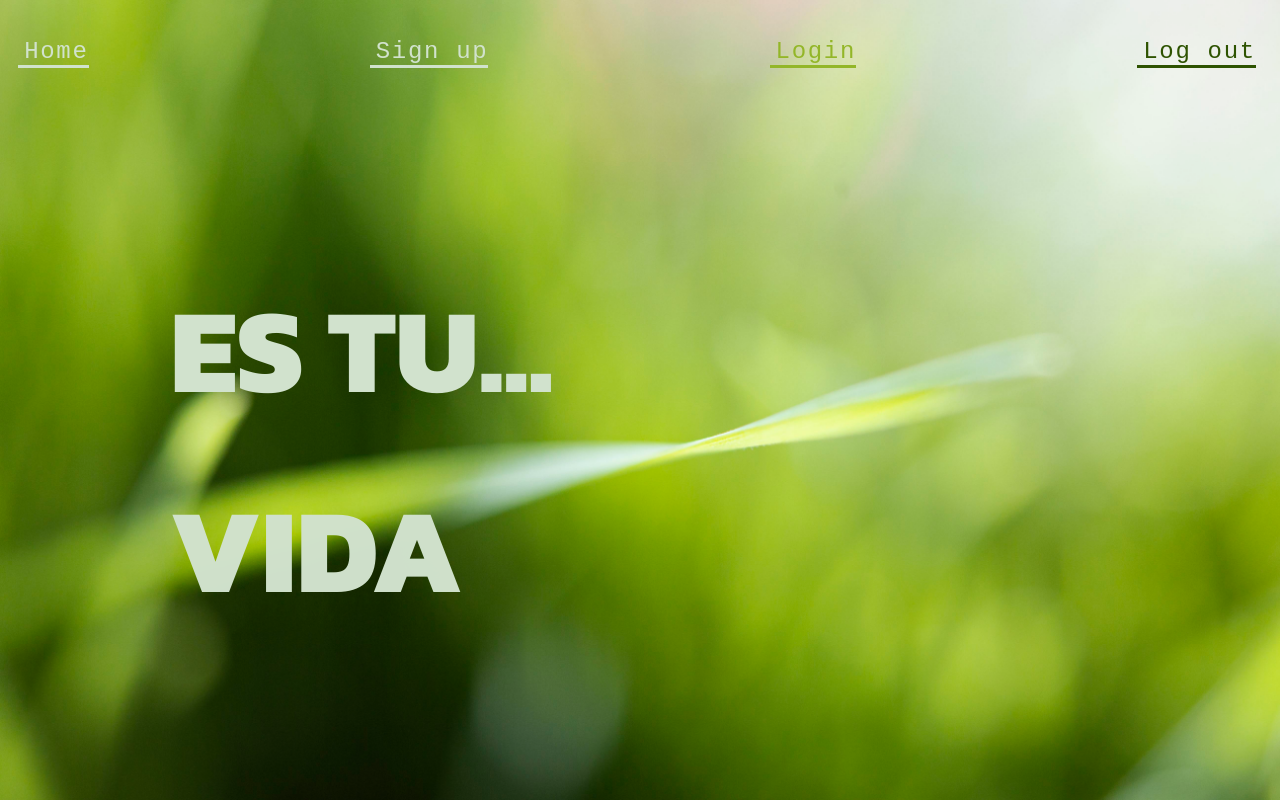
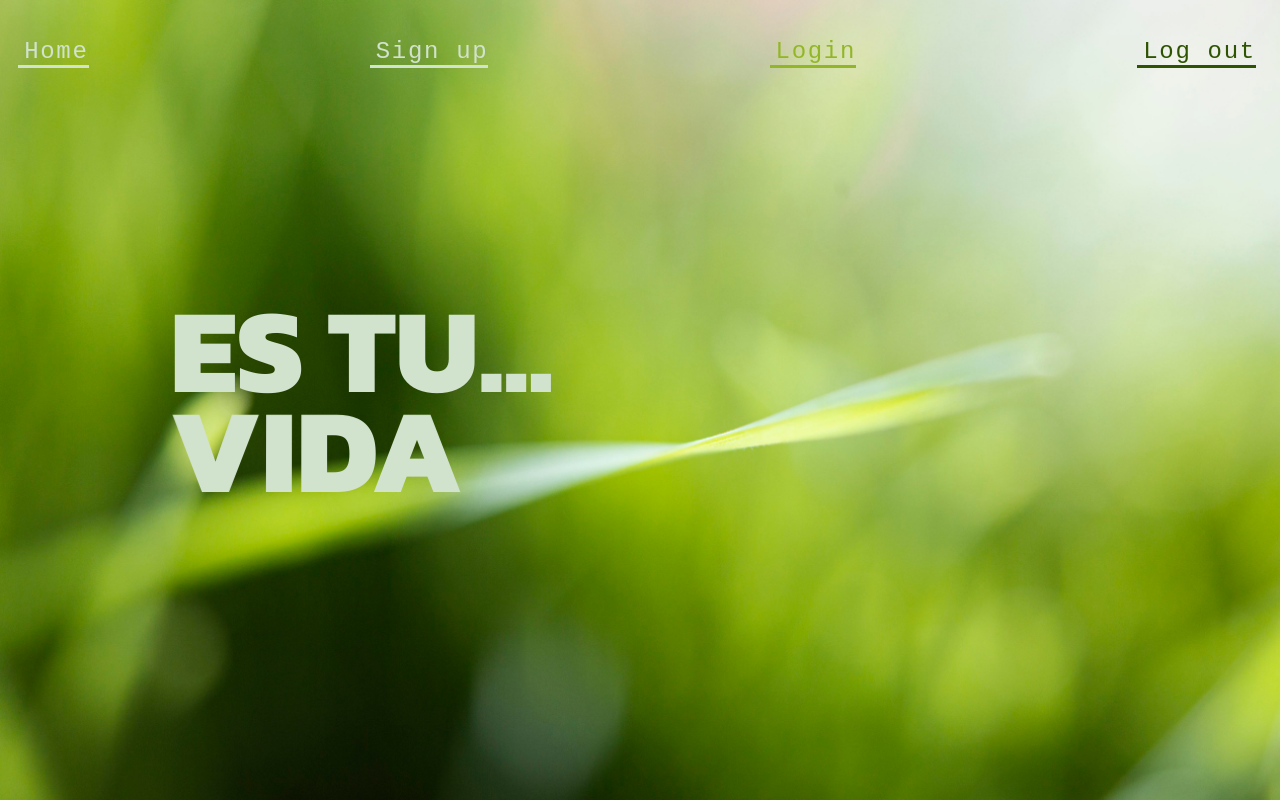
Before and after one commit to plperezp/estuHuella, a React (Vite) app: page / in a window 1280 px wide. Built offline with nearby package versions, Linux system fonts and the light colour scheme.

Commit message:
minicambios animacion

```diff
--- a/src/components/AnimationLogo.jsx
+++ b/src/components/AnimationLogo.jsx
@@ -27,9 +27,9 @@ function AnimationLogo() {
     ref.current.forEach(clearTimeout)
     ref.current = []
     setItems([])
-    ref.current.push(setTimeout(() => setItems(['ES TU...', 'MUNDO']), 2000))
-    ref.current.push(setTimeout(() => setItems(['ES TU...', 'VIDA']), 5000))
-    ref.current.push(setTimeout(() => setItems(['ES TU...', 'HUELLA']), 8000))
+    ref.current.push(setTimeout(() => setItems(['ES TU...', 'MUNDO']), 1500))
+    ref.current.push(setTimeout(() => setItems(['ES TU...', 'VIDA']), 3500))
+    ref.current.push(setTimeout(() => setItems(['ES TU', 'HUELLA']), 5500))
   }, [])
 
   useEffect(() => {
```
